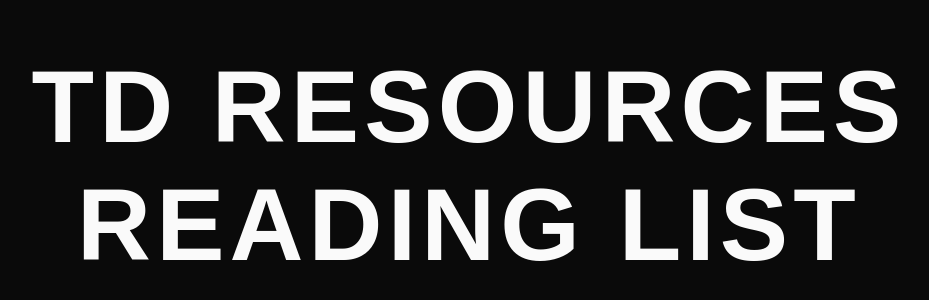
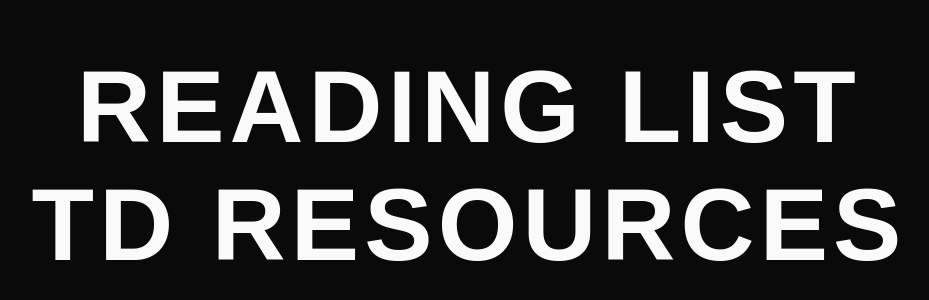
Before and after one commit to tylerdurrett/roboinspo, a Next.js app: page / in a window 1280 px wide. Shown: the part 234-534 px from the top of the page, without its empty margins (171-1100 px from the left). Built offline with nearby package versions, Linux system fonts and the light colour scheme; a web font is replaced by a local one.

Commit message:
Swap links for "TD RESOURCES" and "READING LIST" in the homepage and top navigation layout for improved navigation clarity.

```diff
--- a/src/app/page.tsx
+++ b/src/app/page.tsx
@@ -10,17 +10,17 @@ export default function Home() {
     <div className="w-screen h-screen flex items-center justify-center">
       <div className="flex flex-col gap-[2vh] items-center justify-center">
         <Link
+          href="/reading"
+          className="text-[8vw] font-bold tracking-wider hover:opacity-70 transition-opacity duration-300 text-center leading-none"
+        >
+          READING LIST
+        </Link>
+        <Link
           href="/touchdesigner/resources"
           className="text-[8vw] font-bold tracking-wider hover:opacity-70 transition-opacity duration-300 text-center leading-none"
         >
           TD RESOURCES
         </Link>
-        <Link
-          href="/reading"
-          className="text-[8vw] font-bold tracking-wider hover:opacity-70 transition-opacity duration-300 text-center leading-none"
-        >
-          READING LIST
-        </Link>
       </div>
     </div>
   )
--- a/src/components/layouts/top-nav.tsx
+++ b/src/components/layouts/top-nav.tsx
@@ -5,8 +5,8 @@ import { usePathname } from 'next/navigation'
 import { HomeIcon } from 'lucide-react'
 
 const navItems = [
+  { label: 'READING LIST', href: '/reading' },
   { label: 'TD RESOURCES', href: '/touchdesigner/resources' },
-  { label: 'READING LIST', href: '/reading' },
 ]
 
 export function TopNav() {
```
